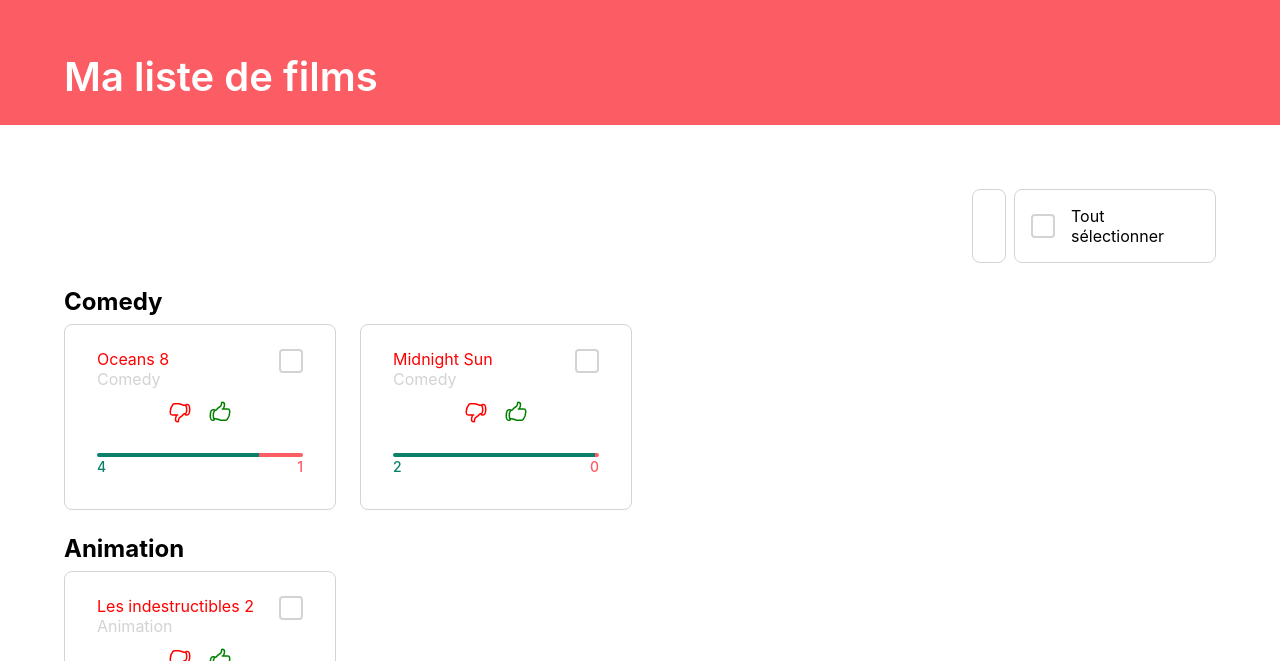
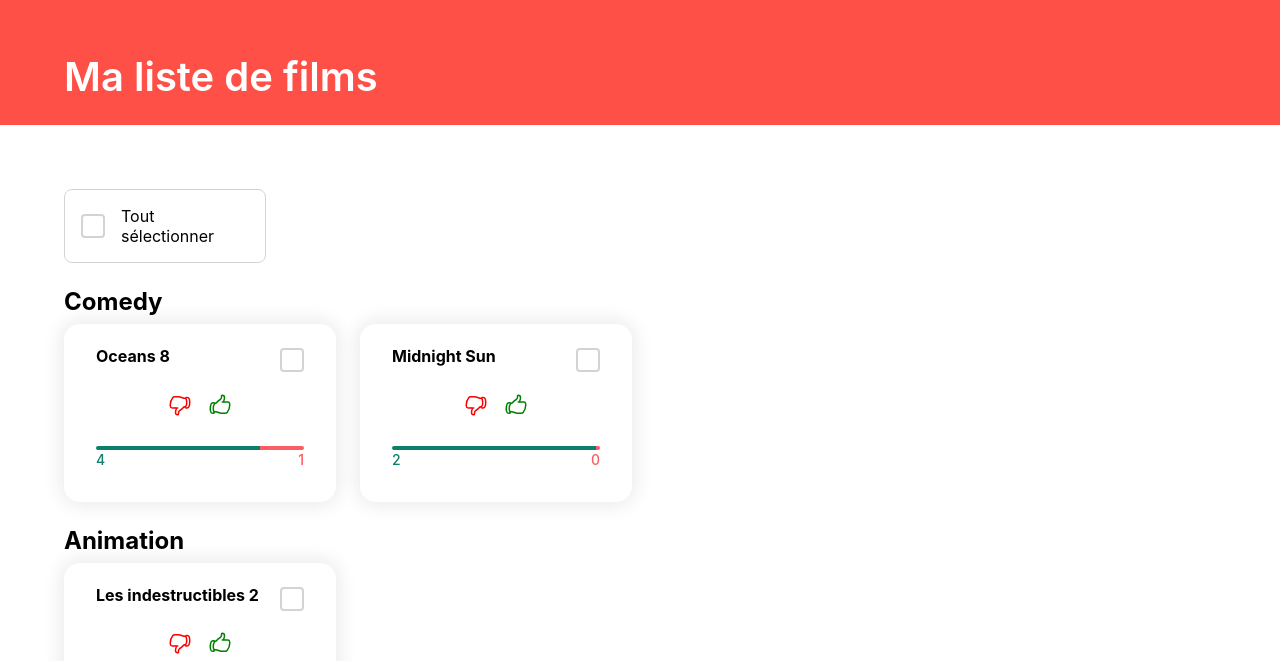
Before and after one commit to plecrx/partifleex, a React (Create React App) app: page / in a window 1280 px wide. Shown: the part 139-800 px from the top of the page. Built offline with nearby package versions, Linux system fonts and the light colour scheme.

Commit message:
[Feat] add particeep colors & fix select all check (#18)
* update readme

* add right colors & fix selectAll

```diff
--- a/src/components/card/card.component.tsx
+++ b/src/components/card/card.component.tsx
@@ -12,7 +12,7 @@ import {
 } from './card.styles'
 import { CardProps } from './card.types'
 
-export const Card = ({ title, subtitle, isChecked, children }: CardProps) => (
+export const Card = ({ title, subtitle, isChecked, onCardSelect, children }: CardProps) => (
   <CardContainer>
     <CardBody>
       <CardHeader>
@@ -21,7 +21,7 @@ export const Card = ({ title, subtitle, isChecked, children }: CardProps) => (
           {subtitle && <Subtitle>{subtitle}</Subtitle>}
         </CardHeaderLabel>
         <CardHeaderAction>
-          <Checkbox isChecked={isChecked} onChange={() => {}} />
+          <Checkbox isChecked={isChecked} onChange={onCardSelect} />
         </CardHeaderAction>
       </CardHeader>
       {children && <ContentWrapper>{children}</ContentWrapper>}
--- a/src/components/card/card.styles.tsx
+++ b/src/components/card/card.styles.tsx
@@ -3,9 +3,14 @@ import styled from 'styled-components'
 export const CardContainer = styled.div`
   min-width: 272px;
   background: white;
-  border-radius: 8px;
+  border-radius: 1rem;
   box-sizing: border-box;
-  border: 1px solid lightgray;
+  box-shadow: 0 0 20px 2px rgba(27, 6, 50, 0.1);
+  transition: 0.3s ease-in-out;
+  :hover {
+    transform: translateY(-4px);
+    box-shadow: 0 5px 20px 2px rgba(27, 6, 50, 0.2);
+  }
 `
 
 export const CardBody = styled.div`
@@ -22,6 +27,7 @@ export const CardHeaderLabel = styled.div`
   flex-direction: column;
   justify-content: center;
   align-items: flex-start;
+  margin-bottom: 16px;
 `
 
 export const CardHeaderAction = styled.div`
@@ -29,8 +35,14 @@ export const CardHeaderAction = styled.div`
 `
 
 export const Title = styled.div`
-  color: red;
+  display: -webkit-box;
+  -webkit-line-clamp: 4;
+  -webkit-box-orient: vertical;
+  color: black;
   text-overflow: ellipsis;
+  font-family: 'SF Pro Text', sans-serif;
+  font-weight: 700;
+  line-height: 1.1;
   overflow: hidden;
   white-space: nowrap;
 `
--- a/src/components/card/card.types.ts
+++ b/src/components/card/card.types.ts
@@ -4,5 +4,6 @@ export type CardProps = {
   title?: string | ReactNode
   subtitle?: string | ReactNode
   isChecked?: boolean
+  onCardSelect?: () => void
   children?: string | ReactNode
 }
--- a/src/components/checkbox/checkbox.styled.ts
+++ b/src/components/checkbox/checkbox.styled.ts
@@ -20,8 +20,8 @@ export const CheckboxInput = styled.input.attrs({ type: 'checkbox' })`
   transition: background-color 150ms ease-in-out 0s, border-color 150ms ease-in-out 0s;
   width: inherit;
   &:checked {
-    background-color: #fc5c63;
-    border-color: #fc5c63;
+    background-color: #ff5047;
+    border-color: #ff5047;
   }
   &:disabled {
     cursor: not-allowed;
@@ -30,7 +30,7 @@ export const CheckboxInput = styled.input.attrs({ type: 'checkbox' })`
     cursor: pointer;
   }
   &:checked:focus {
-    outline: 1px dashed #fc5c63;
+    outline: 1px dashed #ff5047;
   }
   &:focus {
     outline: 1px dashed #d3d3d3;
--- a/src/components/header/header.styles.ts
+++ b/src/components/header/header.styles.ts
@@ -3,7 +3,7 @@ import styled from 'styled-components'
 export const Container = styled.div`
   display: flex;
   flex-direction: column;
-  background: #fc5c63;
+  background: #ff5047;
   padding: 200px 0 16px 64px;
   width: 100%;
 `
--- a/src/components/movie/movie.component.tsx
+++ b/src/components/movie/movie.component.tsx
@@ -11,10 +11,11 @@ export const MovieCard = ({
   isDisliked,
   onLikeMovieClick,
   onDislikeMovieClick,
+  onMovieSelect,
 }: MovieCardProps) => {
-  const { title, category, likes, dislikes } = movie
+  const { title, likes, dislikes } = movie
   return (
-    <Card title={title} subtitle={category} isChecked={isChecked}>
+    <Card title={title} isChecked={isChecked} onCardSelect={onMovieSelect}>
       <Feedback
         onLikeClick={onLikeMovieClick}
         onDislikeClick={onDislikeMovieClick}
--- a/src/components/movie/movie.styles.ts
+++ b/src/components/movie/movie.styles.ts
@@ -7,7 +7,6 @@ export const MoviesWrapper = styled.div`
 `
 
 export const FilterbarWrapper = styled(MoviesWrapper)`
-  flex-direction: row-reverse;
   gap: 8px;
 `
 
--- a/src/components/movie/movie.type.ts
+++ b/src/components/movie/movie.type.ts
@@ -7,4 +7,5 @@ export type MovieCardProps = {
   isDisliked: boolean
   onLikeMovieClick: () => void
   onDislikeMovieClick: () => void
+  onMovieSelect?: () => void
 }
--- a/src/features/movies/useMovies.ts
+++ b/src/features/movies/useMovies.ts
@@ -5,6 +5,7 @@ import { mapMoviesOnCategory } from 'utils/helpers/movies/mapMoviesOnCategory'
 
 export const useMovies = () => {
   const [movies, setMovies] = useState<Movie[]>([])
+  const [moviesCount, setMoviesCount] = useState<number>(0)
   const [isLoading, setIsLoading] = useState<boolean>(true)
   const [isError, setIsError] = useState<boolean>(false)
   const moviesMap = useMemo(() => mapMoviesOnCategory(movies), [movies])
@@ -93,8 +94,16 @@ export const useMovies = () => {
     addDislike(movie)
   }
 
+  const handleSelectMovie = (movie: Movie) => {
+    if (isSelected(movie)) {
+      removeItemFromList(setSelectedMovies, movie.id)
+      return
+    }
+    addItemToList(setSelectedMovies, movie)
+  }
+
   const handleSelectAllChange = () => {
-    if (selectedMovies.length !== 0) {
+    if (selectedMovies.length === moviesCount) {
       setSelectedMovies([])
       return
     }
@@ -102,7 +111,7 @@ export const useMovies = () => {
   }
 
   const addMovie = (movie: Movie) => {
-    setMovies((prevState) => [...prevState, movie])
+    addItemToList(setMovies, movie)
   }
 
   const removeMovie = (movie: Movie) => {
@@ -115,6 +124,7 @@ export const useMovies = () => {
         .then((data) => {
           setIsLoading(false)
           setMovies(data as Movie[])
+          setMoviesCount((data as Movie[]).length)
         })
         .catch(() => {
           setIsError(true)
@@ -125,6 +135,7 @@ export const useMovies = () => {
 
   return {
     movies: moviesMap,
+    moviesCount,
     isLoading,
     isError,
     addMovie,
@@ -134,6 +145,7 @@ export const useMovies = () => {
     isLiked,
     isDisliked,
     selectedMovies,
+    handleSelectMovie,
     handleSelectAllChange,
     isSelected,
   }
--- a/src/pages/movies.tsx
+++ b/src/pages/movies.tsx
@@ -8,13 +8,14 @@ import {
   CategoryWrapper,
 } from 'components/movie/movie.styles'
 import { CenterDiv, Container } from 'pages/movies.styles'
-import React from 'react'
+import React, { useEffect, useState } from 'react'
 import { CardList } from 'components/cardList/cardList.component'
 import { MovieCard } from 'components/movie/movie.component'
 import { Movie } from 'types/movie'
 import { useMovies } from '../features/movies/useMovies'
 
 export const Movies = () => {
+  const [selectAllChecked, setSelectAllChecked] = useState(false)
   const {
     handleLikeMovieClick,
     handleDislikeMovieClick,
@@ -23,18 +24,23 @@ export const Movies = () => {
     isSelected,
     selectedMovies,
     handleSelectAllChange,
+    handleSelectMovie,
     movies,
+    moviesCount,
     isLoading,
     isError,
   } = useMovies()
 
+  useEffect(() => {
+    setSelectAllChecked(selectedMovies.length === moviesCount)
+  }, [handleSelectMovie, moviesCount, selectedMovies])
+
   const renderFilterBar = () => (
     <FilterbarWrapper>
       <Selector>
-        <Checkbox isChecked={!!selectedMovies.length} onChange={handleSelectAllChange} />
+        <Checkbox isChecked={selectAllChecked} onChange={handleSelectAllChange} />
         Tout sélectionner
       </Selector>
-      <Selector />
     </FilterbarWrapper>
   )
 
@@ -78,6 +84,7 @@ export const Movies = () => {
                   isDisliked={isDisliked(movie)}
                   onLikeMovieClick={() => handleLikeMovieClick(movie)}
                   onDislikeMovieClick={() => handleDislikeMovieClick(movie)}
+                  onMovieSelect={() => handleSelectMovie(movie)}
                 />
               ))}
             </MoviesWrapper>
```
